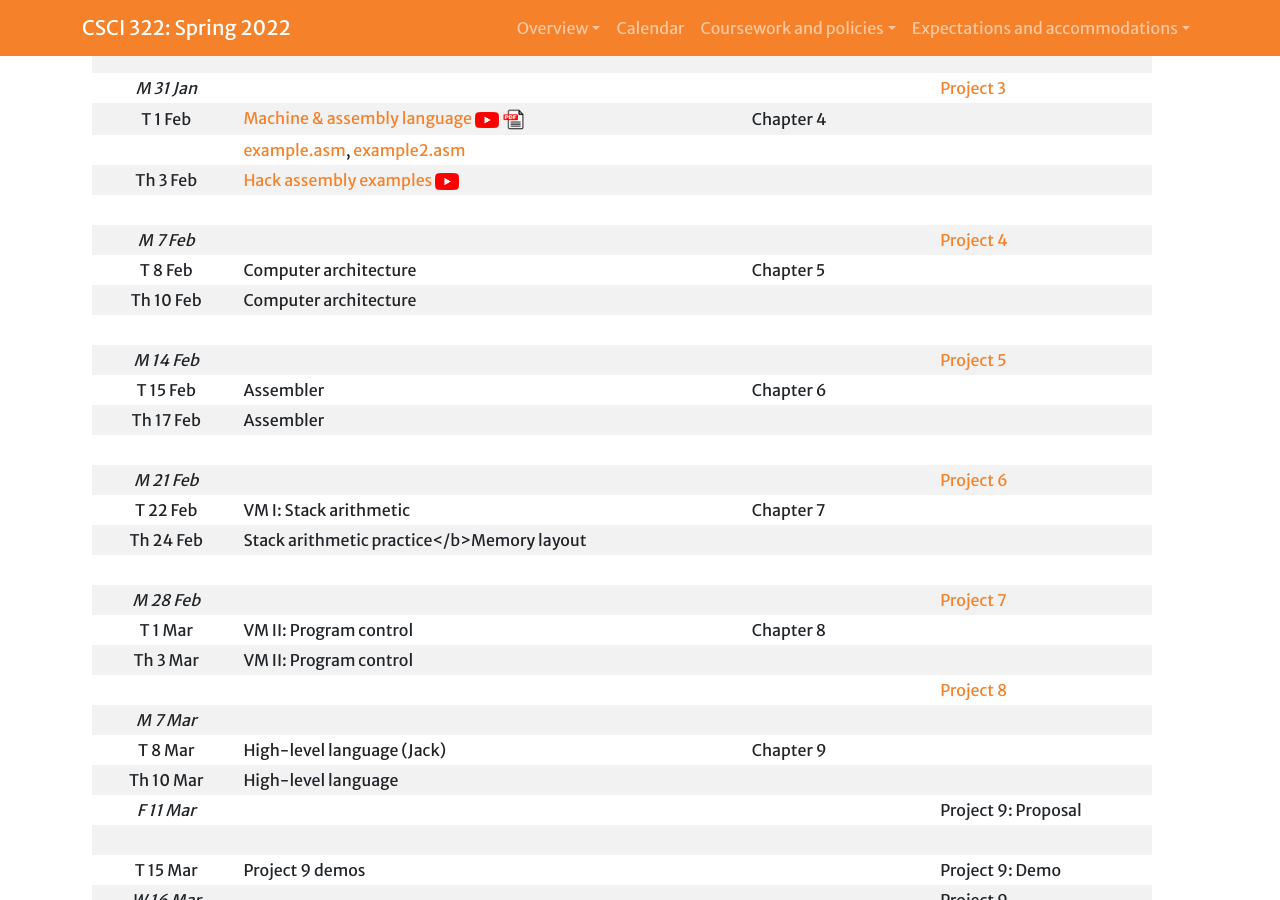
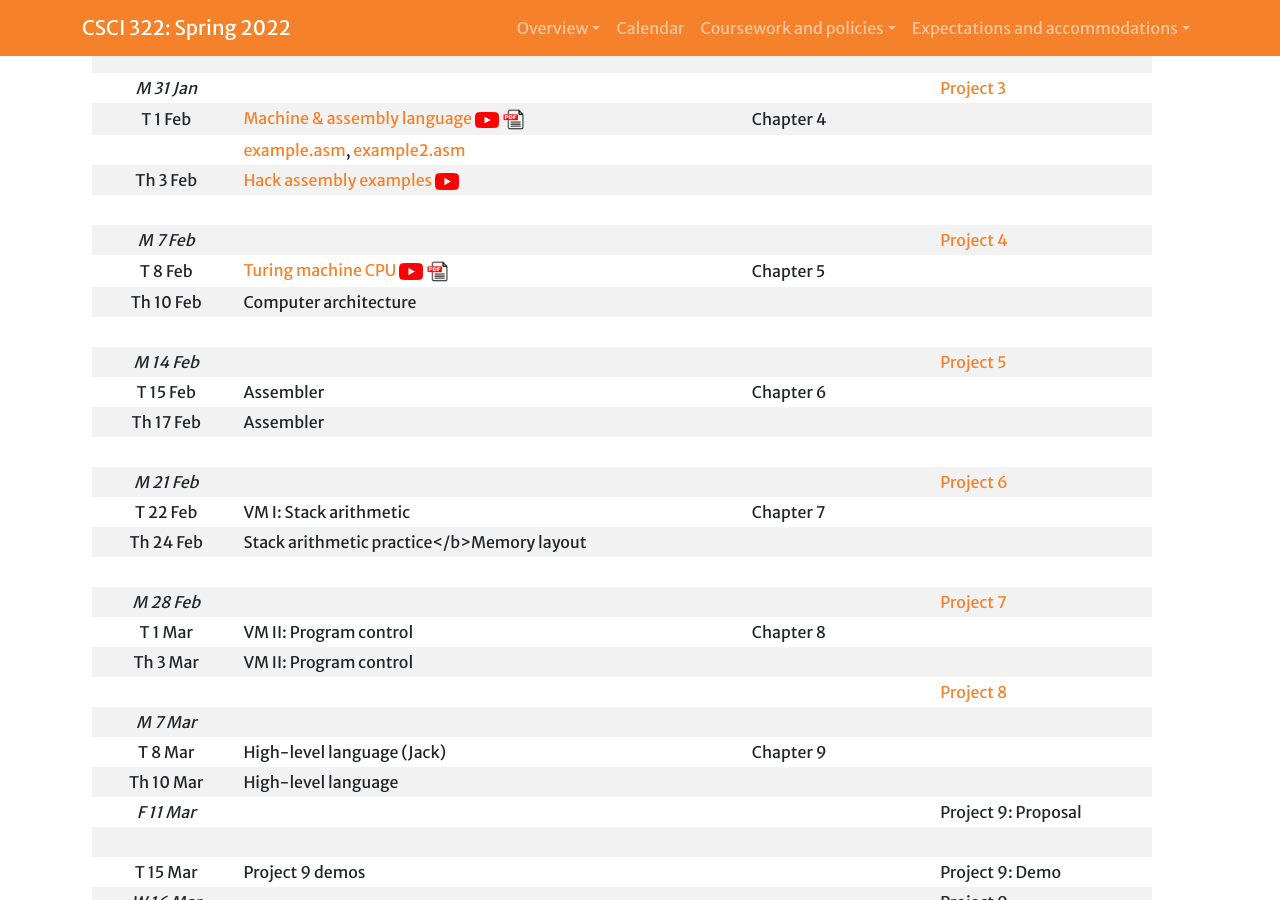
Before and after one commit to Hendrix-CS/csci322, a Jekyll site: the page built from index.md, in a window 1280 px wide and 900 px high, scrolled down 1771 px. Built offline with Jekyll 4.4.1, drawn with Linux system fonts in a browser that asks for light colours; a script that is not in the unit is left out; our own code applies the rules of GitHub Pages for plain Markdown files.

Commit message:
2/8 class (Turing machine CPU)

```diff
--- a/index.md
+++ b/index.md
@@ -71,7 +71,7 @@ Upon completing this course, you will be able to:
 | Th 3 Feb       | [Hack assembly examples <img src="assets/images/yt.png" width="24px" />][gabe-asm-video]                                                                               |                                   |                                                     |
 |                |                                                                                                                                                                        |                                   |                                                     |
 | *M 7 Feb*      |                                                                                                                                                                        |                                   | [Project 4](projects/04-machine-language.html)      |
-| T 8 Feb        | Computer architecture                                                                                                                                                  | Chapter 5                         |                                                     |
+| T 8 Feb        | [Turing machine CPU <img src="assets/images/yt.png" width="24px" />][tm-cpu-video] [<img src="assets/images/PDF2.png" width="24px" />][tm-cpu-lec]                     | Chapter 5                         |                                                     |
 | Th 10 Feb      | Computer architecture                                                                                                                                                  |                                   |                                                     |
 |                |                                                                                                                                                                        |                                   |                                                     |
 | *M 14 Feb*     |                                                                                                                                                                        |                                   | [Project 5](projects/05-computer-architecture.html) |
@@ -128,6 +128,8 @@ Upon completing this course, you will be able to:
 [asm-video]: https://hendrix.sharepoint.com/sites/Section_26974/Shared%20Documents/General/Recordings/Tues%202_1_%20machine%20+%20assembly%20language-20220201_094748-Meeting%20Recording.mp4?web=1
 [asm-lec]: lectures/2022-02-01-machine-and-assembly-language.pdf
 [gabe-asm-video]: https://www.youtube.com/watch?v=K8LwpzgoCcY&t=6s
+[tm-cpu-video]: https://hendrix.sharepoint.com/sites/Section_26974/Shared%20Documents/General/Recordings/2_8_%20Turing%20Machine%20CPU-20220208_095750-Meeting%20Recording.mp4?web=1
+[tm-cpu-lec]: lectures/2022-02-08-Turing-machine-CPU.pdf
 
 <hr>
 # Coursework and policies
```
Also changed, not shown: 2 other files.
